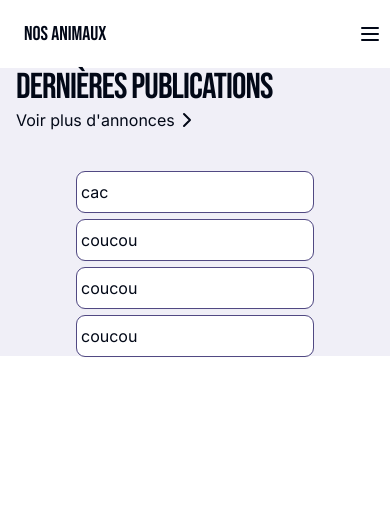
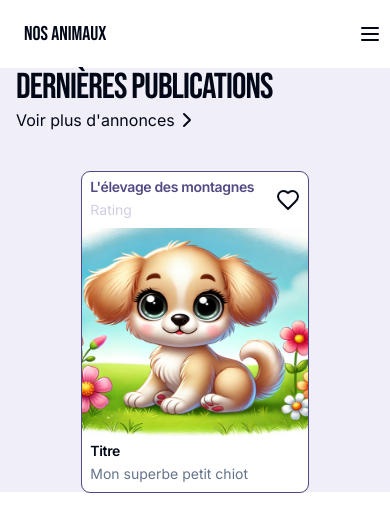
Before and after one commit to EmyLD/pets-app, a Next.js app: page / in a window 390 px wide. Shown: the top 532 px of the page. Built offline with nearby package versions, Linux system fonts and the light colour scheme.

Commit message:
added breakpoints

```diff
--- a/app/layout.tsx
+++ b/app/layout.tsx
@@ -20,7 +20,9 @@ export default function RootLayout({
     <html lang="fr">
       <body className={`${inter.className}`}>
         <Header />
-        <main className="bg-indigo-light px-4">{children}</main>
+        <main className="bg-indigo-light px-4 lg:px-20 xl:px-32 2xl:px-56">
+          {children}
+        </main>
       </body>
     </html>
   );
--- a/app/page.tsx
+++ b/app/page.tsx
@@ -1,6 +1,7 @@
 import H2 from "@/components/ui/H2";
-import { Car, ChevronRight } from "lucide-react";
+import { Car, ChevronRight, Heart } from "lucide-react";
 import { ReactElement } from "react";
+import Image from "next/image";
 
 import {
   Card,
@@ -10,9 +11,7 @@ import {
   CardHeader,
   CardTitle,
 } from "@/components/ui/card";
-import { Avatar, AvatarFallback, AvatarImage } from "@/components/ui/avatar";
-import Image from "next/image";
-import { Heart } from "lucide-react";
+import { Avatar, AvatarImage } from "@radix-ui/react-avatar";
 
 export default function Home(): ReactElement {
   return (
@@ -24,18 +23,26 @@ export default function Home(): ReactElement {
         </a>
       </div>
 
-      <div className="grid grid-cols-6 gap-2 mt-10">
-        <Card className="col-start-2 col-span-4">
-          <CardHeader>cac</CardHeader>
-        </Card>
-        <Card className=" col-start-2 col-span-4">
-          <CardHeader>coucou</CardHeader>
-        </Card>
-        <Card className="col-start-2 col-span-4">
-          <CardHeader>coucou</CardHeader>
-        </Card>
-        <Card className="col-start-2 col-span-4">
-          <CardHeader>coucou</CardHeader>
+      <div className="grid grid-cols-6 gap-2 mt-10 px-2 sm:grid-cols-8  lg:px-0 lg:grid-cols-12 lg:gap-4">
+        <Card className=" col-span-4 sm:col-span-3 lg:col-span-3 col-start-2 ">
+          <CardHeader className="grid grid-cols-custom-cols gap-x-5 grid-rows-custom-rows px-2">
+            <CardTitle className="col-span-3 font-semibold text-indigo-dark truncate w-full overflow-hidden text-ellipsis whitespace-nowrap">
+              L'élevage des montagnes
+            </CardTitle>
+            <CardDescription className="row-start-2 self-end text-indigo-light-active">
+              Rating
+            </CardDescription>
+            <div className="col-start-4 row-start-1 row-span-2 justify-self-end self-center">
+              <Heart />
+            </div>
+          </CardHeader>
+          <CardContent className="relative h-52">
+            <Image src="/dog.webp" alt="chien" fill />
+          </CardContent>
+          <CardFooter className="grid grid-rows-custom-rows px-2">
+            <CardTitle className="font-semibold">Titre</CardTitle>
+            <CardDescription>Mon superbe petit chiot</CardDescription>
+          </CardFooter>
         </Card>
       </div>
     </section>
--- a/tailwind.config.ts
+++ b/tailwind.config.ts
@@ -15,9 +15,14 @@ const config = {
       padding: "2rem",
       screens: {
         "2xl": "1400px",
+        "3xl": "2000px",
       },
     },
     extend: {
+      gridTemplateRows: {
+        "custom-rows": "1fr 1fr",
+        "custom-cols": "2fr 1fr 1fr 1fr",
+      },
       colors: {
         border: "hsl(var(--border))",
         input: "hsl(var(--input))",
```
Also changed, not shown: components/publication/Publication.tsx (deleted, +0 -71 lines), components/publication/CardImage.tsx (deleted).
